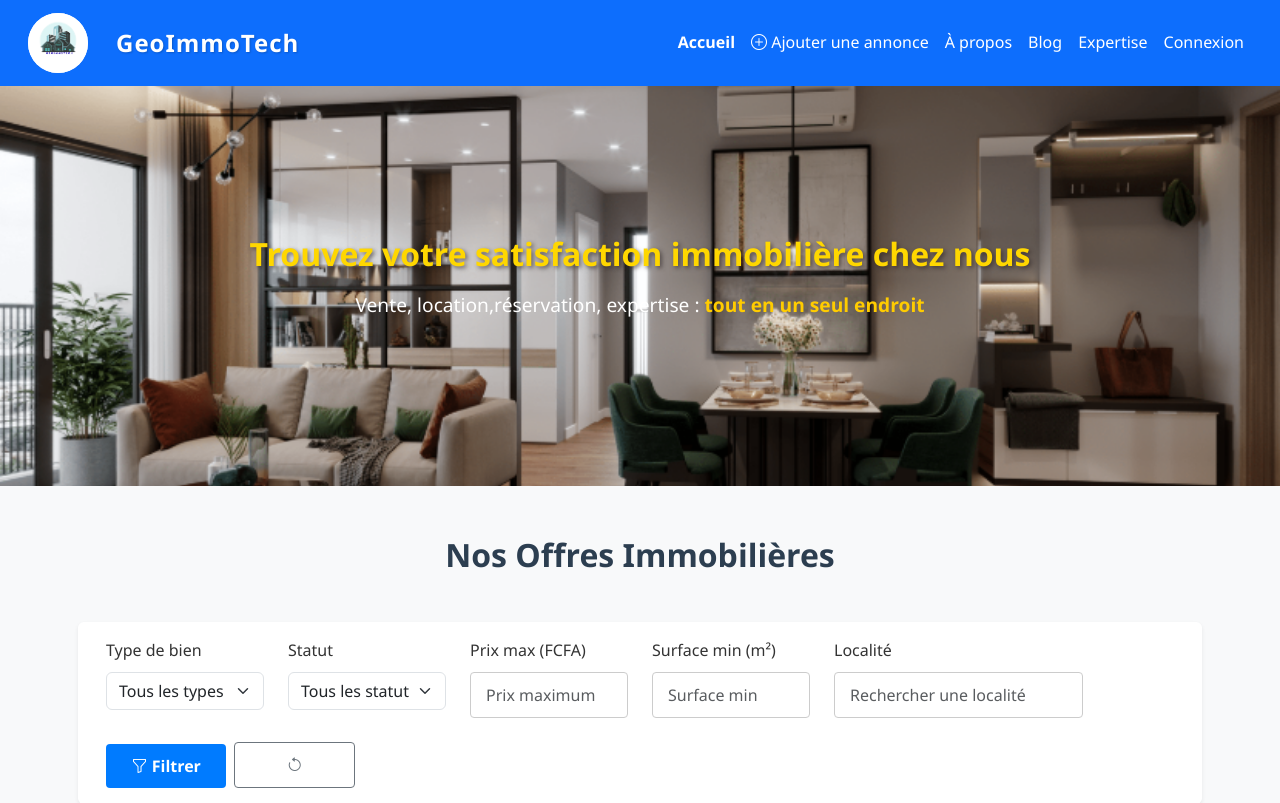
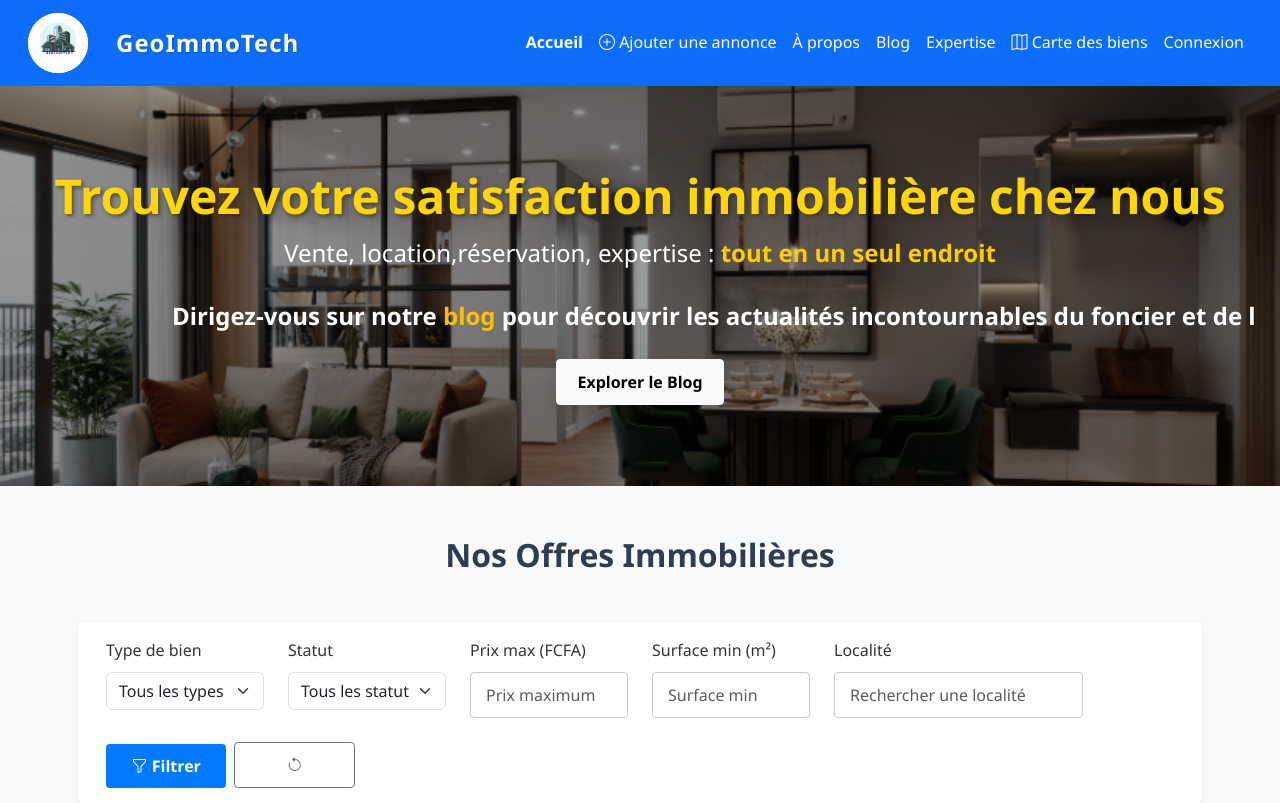
Before and after one commit to 1998Jules/GEOIMMO, a Django app: page / in a window 1280 px wide. Shown: the top 803 px of the page. Run offline with Django 4.2, Linux system fonts and the light colour scheme; data that the repository does not hold is empty.

Commit message:
dernier commit

```diff
--- a/biens/models.py
+++ b/biens/models.py
@@ -5,8 +5,8 @@ from django.core.serializers import serialize
 import json
 class Profile(models.Model):
     user = models.OneToOneField(User, on_delete=models.CASCADE)
-    nom_complet = models.CharField(max_length=100, blank=True, null=True)
-    telephone = models.CharField(max_length=20, blank=True, null=True)
+    nom_complet = models.CharField(max_length=100, blank=True, null=False)
+    telephone = models.CharField(max_length=20, blank=True, null=False)
     email = models.EmailField(max_length=100, blank=True, null=True)  # ✅ nouveau champ
 
 
@@ -99,6 +99,7 @@ class Article(models.Model):
     auteur = models.ForeignKey(User, on_delete=models.CASCADE)
     date_publication = models.DateTimeField(auto_now_add=True)
     vues = models.PositiveIntegerField(default=0)
+    likes = models.PositiveIntegerField(default=0)
 
     def __str__(self):
         return self.titre
--- a/biens/static/css/base.css
+++ b/biens/static/css/base.css
@@ -238,14 +238,14 @@ select:focus {
 
 
 .hero-section .hero-content h1 {
-    font-size: 2rem;
+    font-size: 3rem;
     font-weight: 700;
     text-shadow: 2px 2px 4px rgba(41, 33, 33, 0.6);
     color: #ffd700; /* Exemple : jaune doré */
 }
 
 .hero-section .hero-content p {
-    font-size: 1.2rem;
+    font-size: 1.5rem;
     font-weight: 500;
     margin-top: 10px;
     color: #ffffff; /* Texte blanc ou autre couleur */
--- a/biens/templates/base.html
+++ b/biens/templates/base.html
@@ -62,6 +62,11 @@
           <li class="nav-item"><a class="nav-link text-white" href="{% url 'a_propos' %}">À propos</a></li>
           <li class="nav-item"><a class="nav-link text-white" href="{% url 'blog' %}">Blog</a></li>
           <li class="nav-item"><a class="nav-link text-white" href="{% url 'Expertise' %}">Expertise</a></li>
+          <li class="nav-item">
+  <a class="nav-link text-white" href="{% url 'carte_biens' %}">
+    <i class="bi bi-map"></i> Carte des biens
+  </a>
+</li>
 
           {% if user.is_authenticated %}
           <li class="nav-item dropdown">
@@ -95,8 +100,22 @@
   <div class="hero-content">
     <h1>Trouvez votre satisfaction immobilière chez nous</h1>
     <p>Vente, location,réservation, expertise : <strong>tout en un seul endroit</strong></p>
+    <div class="scrolling-text mt-4">
+      <span>
+         <strong>Dirigez-vous sur notre
+        <a href="{% url 'blog' %}" class="text-warning fw-bold text-decoration-none">blog</a>
+        pour découvrir les actualités incontournables du foncier et de l’immobilier..</strong>
+      </span>
+    </div>
+
+    <!-- ✅ Bouton vers le blog -->
+    <a href="{% url 'blog' %}" class="btn btn-light btn-lg mt-4 shadow">
+      Explorer le Blog
+    </a>
   </div>
+
 </section>
+
 
 
 
@@ -138,7 +157,7 @@
     <p class="mb-1">GeoImmoTech</p>
     <p class="mb-1">📞 <a href="tel:+22893647042" class="text-white">+228 93 64 70 42</a></p>
     <p class="mb-1">💬 <a href="https://wa.me/22893647042" class="text-white" target="_blank">WhatsApp</a></p>
-    <p class="mb-1">✉️ <a href="mailto:kambiapouwedeou684@gmail.com" class="text-white">contact2@geoImmoTech.tg</a></p>
+    <p class="mb-1">✉️ <a href="mailto:geimmobiliertogo@gmail.com" class="text-white">contact2@geoImmoTech.tg</a></p>
   </div>
 
   <div class="col-md-4 mb-3">
@@ -159,7 +178,73 @@
   </div>
 </div>
 
+<!-- Animation du texte horizontal -->
+<style>
+.hero-section {
+  position: relative;
+  background-size: cover;
+  background-position: center;
+  color: white;
+  text-align: center;
+  padding: 120px 20px;
+}
 
+.hero-overlay {
+  position: absolute;
+  top: 0;
+  left: 0;
+  width: 100%;
+  height: 100%;
+  background-color: rgba(0,0,0,0.4); /* effet assombri */
+  z-index: 1; /* couche inférieure */
+}
+
+.hero-content {
+  position: relative;
+  z-index: 2; /* contenu au-dessus de l'overlay */
+}
+
+.hero-section h1 {
+  font-size: 2.5rem;
+  font-weight: bold;
+  margin-bottom: 10px;
+}
+
+.hero-section p {
+  font-size: 1.2rem;
+}
+
+.btn.btn-light {
+  font-weight: 600;
+  transition: transform 0.3s ease, box-shadow 0.3s ease;
+}
+
+.btn.btn-light:hover {
+  transform: scale(1.05);
+  box-shadow: 0 0 15px rgba(255,255,255,0.4);
+}
+
+/* Texte défilant de gauche à droite */
+.scrolling-text {
+  width: 100%;
+  overflow: hidden;
+  white-space: nowrap;
+  position: relative;
+  margin-top: 20px;
+  font-size: 1.5rem;
+}
+
+.scrolling-text span {
+  display: inline-block;
+  padding-left: 100%;
+  animation: scrollLeft 15s linear infinite;
+}
+
+@keyframes scrollLeft {
+  0% { transform: translateX(0); }
+  100% { transform: translateX(-100%); }
+}
+</style>
 
 
 
--- a/biens/templates/biens/nouveau_message.html
+++ b/biens/templates/biens/nouveau_message.html
@@ -8,13 +8,13 @@
 
 <p><strong>Message :</strong><br>{{ message }}</p>
 
-<p>👉 <a href="{{ site_url }}/dashboard/"
+<p>👉 <a href="{{ site_url }}/biens/dashboard/"
        style="background-color:#0a558c;color:white;padding:10px 16px;text-decoration:none;border-radius:6px;">
        Accéder à mon espace vendeur
    </a></p>
 
 <p>Ou copiez ce lien dans votre navigateur :<br>
-   <a href="{{ site_url }}/dashboard/">{{ site_url }}/dashboard/</a>
+   <a href="{{ site_url }}/biens/dashboard/">{{ site_url }}/biens/dashboard/</a>
 </p>
 
 <p>--<br>
--- a/biens/templates/blog.html
+++ b/biens/templates/blog.html
@@ -31,6 +31,8 @@
                     <p class="text-muted small">{{ article.date_publication|date:"d M Y" }}</p>
                     <p class="card-text">{{ article.contenu|truncatewords:25 }}</p>
                     <a href="{% url 'detail_article' article.slug %}" class="btn btn-outline-primary btn-sm">Lire l'article</a>
+                    <!-- Bouton Like -->
+
                 </div>
             </div>
         </div>
--- a/biens/templates/detail_article.html
+++ b/biens/templates/detail_article.html
@@ -19,7 +19,13 @@
     <!-- Contenu -->
     <div class="mb-5">
         {{ article.contenu|linebreaks }}
+    <a href="{% url 'like_article' article.slug %}" class="btn btn-sm btn-outline-danger">
+      ❤️ J’aime
+    </a>
+
     </div>
+
+
 
     <hr class="my-4">
 
--- a/biens/urls.py
+++ b/biens/urls.py
@@ -4,27 +4,29 @@ from .views import ajouter_bien, liste_biens, signup, contacter_annonceur, dashb
 
 from . import views
 urlpatterns = [
-    path('biens/ajouter/', ajouter_bien, name='ajouter_bien'),
+    path('annonces/ajouter/', ajouter_bien, name='ajouter_bien'),
     path('', liste_biens, name='liste_biens'),
-    path('biens/connexion/', auth_views.LoginView.as_view(template_name='registration/login.html'), name='connexion'),
-     path('biens/deconnexion/', auth_views.LogoutView.as_view(next_page='connexion'), name='deconnexion'),
-    path('biens/inscription/', signup, name='inscription'),
-    path('biens/contacter/<int:bien_id>/', contacter_annonceur, name='contacter_annonceur'),
-    path('biens/dashboard/', dashboard_vendeur, name='dashboard_vendeur'),
-    path('biens/a-propos/', a_propos, name='a_propos'),
-    path('biens/blog/', blog, name='blog'),
-    path('biens/Expertise/', Expertise, name='Expertise'),
-    path('biens/mes-annonces/', mes_annonces, name='mes_annonces'),
-    path('biens/changer-statut/<int:bien_id>/', changer_statut_bien, name='changer_statut_bien'),
-    path('biens/biens/voir/<int:bien_id>/', voir_bien, name='voir_bien'),
-    path('biens/<int:bien_id>/increment_vue/', incrementer_vue, name='increment_vue'),
-    path('biens/form-contact/', form_contact, name='form_contact'),
-    path('biens/blog/<slug:slug>/', detail_article, name='detail_article'),
-    path('biens/mes-demandes/', mes_demandes, name='mes_demandes'),
+    path('annonces/connexion/', auth_views.LoginView.as_view(template_name='registration/login.html'), name='connexion'),
+     path('annonces/deconnexion/', auth_views.LogoutView.as_view(next_page='connexion'), name='deconnexion'),
+    path('annonces/inscription/', signup, name='inscription'),
+    path('annonces/contacter/<int:bien_id>/', contacter_annonceur, name='contacter_annonceur'),
+    path('annonces/dashboard/', dashboard_vendeur, name='dashboard_vendeur'),
+    path('annonces/a-propos/', a_propos, name='a_propos'),
+    path('annonces/blog/', blog, name='blog'),
+    path('annonces/Expertise/', Expertise, name='Expertise'),
+    path('annonces/mes-annonces/', mes_annonces, name='mes_annonces'),
+    path('annonces/changer-statut/<int:bien_id>/', changer_statut_bien, name='changer_statut_bien'),
+    path('annonces/annonces/voir/<int:bien_id>/', voir_bien, name='voir_bien'),
+    path('annonces/<int:bien_id>/increment_vue/', incrementer_vue, name='increment_vue'),
+    path('annonces/form-contact/', form_contact, name='form_contact'),
+    path('annonces/blog/<slug:slug>/', detail_article, name='detail_article'),
+    path('annonces/mes-demandes/', mes_demandes, name='mes_demandes'),
 
-      path('biens/modifier/<int:pk>/', views.modifier_bien, name='modifier_bien'),
-    path('biens/galerie/', views.galerie_photo, name='galerie_photo'),
+      path('annonces/modifier/<int:pk>/', views.modifier_bien, name='modifier_bien'),
+    path('annonces/galerie/', views.galerie_photo, name='galerie_photo'),
     path('activation/<uidb64>/<token>/', views.activer_compte, name='activer_compte'),
+    path('blog/like/<slug:slug>/', views.like_article, name='like_article'),  # <-- important
+    path('carte/', views.carte_biens, name='carte_biens'),
 
 
 ]
--- a/biens/views.py
+++ b/biens/views.py
@@ -347,3 +347,18 @@ def activer_compte(request, uidb64, token):
         return render(request, 'registration/activation_reussie.html')
     else:
         return render(request, 'registration/activation_invalide.html')
+def like_article(request, slug):
+    article = get_object_or_404(Article, slug=slug)
+    article.likes += 1
+    article.save()
+    # Si tu veux un retour JSON (pour AJAX)
+
+    # Sinon redirige simplement vers le même article
+    return redirect('detail_article', slug=slug)
+
+from django.shortcuts import render
+from .models import BienImmobilier
+
+def carte_biens(request):
+    biens = BienImmobilier.objects.all()
+    return render(request, 'biens/carte_biens.html', {'biens': biens})
--- a/geoimmo/settings.py
+++ b/geoimmo/settings.py
@@ -160,7 +160,8 @@ LOGIN_REDIRECT_URL = '/'  # ou la page après connexion
 LOGOUT_REDIRECT_URL = '/connexion/'  # après déconnexion
 
 # Paramètres d’envoi d’e-mail
-EMAIL_BACKEND = 'django.core.mail.backends.smtp.EmailBackend'
+#EMAIL_BACKEND = 'django.core.mail.backends.smtp.EmailBackend'
+EMAIL_BACKEND = 'django.core.mail.backends.console.EmailBackend'
 EMAIL_HOST = 'smtp.gmail.com'  # ou autre fournisseur
 EMAIL_PORT = 587
 EMAIL_USE_TLS = True
```
Also changed, not shown: biens/static/js/dist/base.dev.js (added, +22 -0 lines), biens/templates/biens/carte_biens.html (added, +81 -0 lines), biens/templates/registration/signup.html (+21 -10 lines), biens/migrations/0018_article_likes.py (added), biens/static/css/style.css (line endings or trailing spaces), media/Agriculture_durable_et_innovante.png (added), media/population_togo.png (added).
